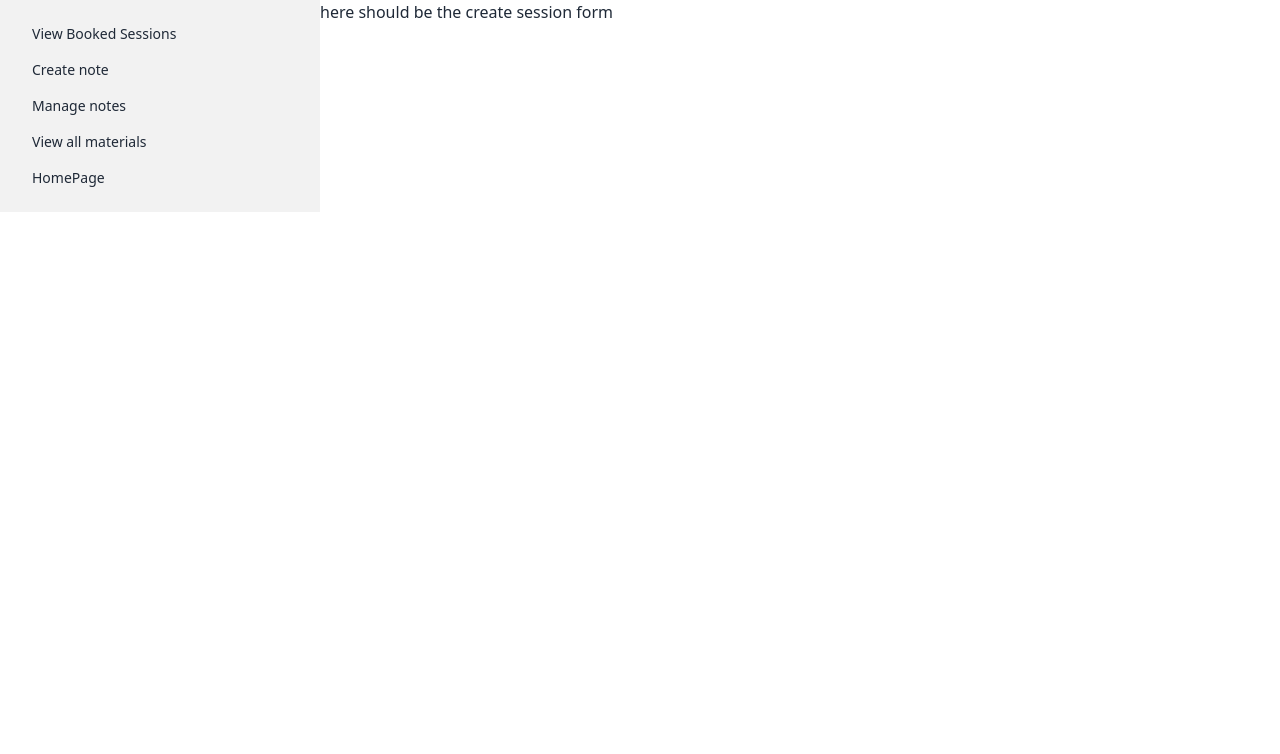
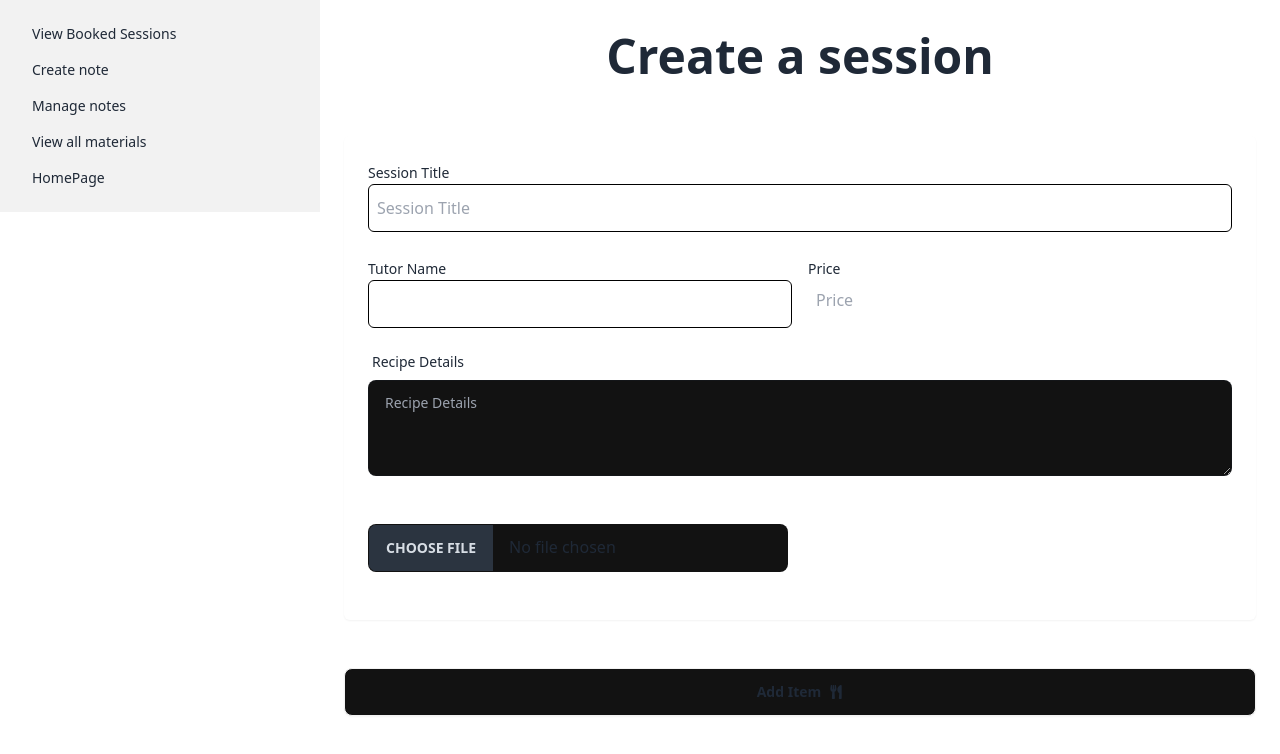
Before and after one commit to Sakib928/synaps, a React (Vite) app: page /dashboard/createSession in a window 1280 px wide. Shown: the top 754 px of the page. Built offline with nearby package versions, Linux system fonts and the light colour scheme; no server answers.

Commit message:
created all dashboard routes and template form

```diff
--- a/index.html
+++ b/index.html
@@ -3,9 +3,9 @@
 
 <head>
   <meta charset="UTF-8" />
-  <link rel="icon" type="image/svg+xml" href="/vite.svg" />
+  <link rel="icon" type="image/svg+xml" href="/src/assets/images/logo.svg" />
   <meta name="viewport" content="width=device-width, initial-scale=1.0" />
-  <title>Vite + React</title>
+  <title>Synaps-Home</title>
 </head>
 
 <body>
--- a/package.json
+++ b/package.json
@@ -17,8 +17,10 @@
     "localforage": "^1.10.0",
     "lottie-react": "^2.4.0",
     "match-sorter": "^6.3.4",
+    "moment": "^2.30.1",
     "react": "^18.2.0",
     "react-awesome-reveal": "^4.2.11",
+    "react-datepicker": "^7.0.0",
     "react-dom": "^18.2.0",
     "react-hook-form": "^7.51.5",
     "react-hot-toast": "^2.4.1",
--- a/src/Pages/Dashboard/TutorDashboard/CreateSession.jsx
+++ b/src/Pages/Dashboard/TutorDashboard/CreateSession.jsx
@@ -1,7 +1,82 @@
+// import { useState } from "react";
+import { Toaster } from "react-hot-toast";
+import { FaUtensils } from "react-icons/fa";
+import SectionTitle from "../../../components/SectionTitle/SectionTitle";
+import useAuth from "../../../hooks/useAuth";
+// import DatePicker from "react-datepicker";
+// import "react-datepicker/dist/react-datepicker.css";
+
 const CreateSession = () => {
+  // const [startDate, setStartDate] = useState(new Date());
+  // console.log(startDate);
+  // console.log(new Date());
+  const { user } = useAuth();
   return (
     <div>
-      <h1>here should be the create session form</h1>
+      <Toaster />
+      <SectionTitle heading={"Create a session"}></SectionTitle>
+      <section className="p-6 text-center">
+        <form
+          // onSubmit={handleSubmit(onSubmit)}
+          className="container flex flex-col mx-auto space-y-12"
+        >
+          <fieldset className="grid grid-cols-4 gap-6 p-6 rounded-md shadow-sm  text-left">
+            <div className="col-span-full sm:col-span-4">
+              <label htmlFor="email" className="text-sm">
+                Session Title
+              </label>
+              <input
+                id="email"
+                type="text"
+                placeholder="Session Title"
+                className="w-full rounded-md input border-black input-bordered p-2"
+              />
+            </div>
+            <div className="grid grid-cols-6 gap-4 col-span-full lg:col-span-4">
+              <div className="col-span-full sm:col-span-3">
+                <label htmlFor="lastname" className="text-sm">
+                  Tutor Name
+                </label>
+                <input
+                  id="lastname"
+                  type="text"
+                  value={user?.displayName}
+                  readOnly
+                  className="w-full rounded-md input border-black p-2"
+                />
+              </div>
+              <div className="col-span-full sm:col-span-3">
+                <label htmlFor="lastname" className="text-sm">
+                  Price
+                </label>
+                <input
+                  id="lastname"
+                  type="text"
+                  placeholder="Price"
+                  className="w-full rounded-md focus:ring focus:ring-opacity-75 dark:text-gray-50 focus:dark:ring-violet-600 dark:border-gray-300 p-2"
+                />
+              </div>
+              <div className="col-span-full">
+                <label className="form-control ">
+                  <div className="label">
+                    <span className="label-text">Recipe Details</span>
+                  </div>
+                  <textarea
+                    className="textarea textarea-bordered h-24 bg-[#121212]"
+                    placeholder="Recipe Details"
+                  ></textarea>
+                </label>
+              </div>
+            </div>
+            <div className="form-control w-full my-6 col-span-2">
+              <input type="file" className="file-input w-full bg-[#121212]" />
+            </div>
+          </fieldset>
+          <button className="btn bg-[#121212]" type="submit">
+            Add Item <FaUtensils></FaUtensils>
+          </button>
+        </form>
+      </section>
     </div>
   );
 };
--- a/src/Pages/Register/Register.jsx
+++ b/src/Pages/Register/Register.jsx
@@ -10,21 +10,27 @@ import { useForm } from "react-hook-form";
 import { axiosPublic } from "../../hooks/useAxiosPublic";
 
 const Register = () => {
-  const { createUser, profileUpdate, logout } = useAuth();
+  const { createUser, profileUpdate, logout, authReload, setAuthReload } =
+    useAuth();
   const [passState, setPassState] = useState(false);
   const navigate = useNavigate();
   const handleShowPass = () => {
     setPassState(!passState);
   };
+
   const {
     register,
     handleSubmit,
     formState: { errors },
   } = useForm();
+
   const onSubmit = (data) => {
     console.log(data);
+
     createUser(data.email, data.password)
       .then(() => {
+        // console.log(res.user);
+        profileUpdate(data.name, data.photo).then(() => {
           const user = {
             name: data.name,
             email: data.email,
@@ -35,9 +41,7 @@ const Register = () => {
               toast.success("Successfully registered");
             }
           });
-        setTimeout(() => {
-          profileUpdate(data.name, data.photo);
-        }, 2000);
+        });
         logout().then(() => {
           navigate("/login");
         });
@@ -45,6 +49,9 @@ const Register = () => {
       .catch((err) => {
         toast.error(err);
       });
+    setTimeout(() => {
+      setAuthReload(!authReload);
+    }, 2000);
   };
   return (
     <div className="hero min-h-screen bg-base-200">
@@ -131,10 +138,11 @@ const Register = () => {
                 </div>
                 <div className="form-control mt-4">
                   <select
+                    defaultValue={"default"}
                     {...register("role", { required: true })}
                     className="select select-bordered w-full max-w-xs"
                   >
-                    <option disabled selected>
+                    <option value="default" disabled selected>
                       Select your role
                     </option>
                     <option>student</option>
--- a/src/components/Header/Navbar.jsx
+++ b/src/components/Header/Navbar.jsx
@@ -20,7 +20,7 @@ const Navbar = () => {
         <Link to={"/register"}>Register</Link>
       </li>
       <li>
-        <Link to={"/dashboard"}>Dashboard</Link>
+        <Link to={"/dashboard/createSession"}>Dashboard</Link>
       </li>
       <li onClick={handleLogout}>
         <button>Log out</button>
--- a/src/providers/AuthProvider.jsx
+++ b/src/providers/AuthProvider.jsx
@@ -20,6 +20,7 @@ const AuthProvider = ({ children }) => {
   const [user, setUser] = useState(null);
   const [loading, setLoading] = useState(true);
   const [sessions, setSessions] = useState([]);
+  const [authReload, setAuthReload] = useState(false);
 
   const createUser = (email, password) => {
     setLoading(true);
@@ -65,7 +66,7 @@ const AuthProvider = ({ children }) => {
       }
     });
     return () => unsubscribe();
-  }, []);
+  }, [authReload]);
   const authInfo = {
     user,
     createUser,
@@ -78,6 +79,8 @@ const AuthProvider = ({ children }) => {
     profileUpdate,
     sessions,
     setSessions,
+    authReload,
+    setAuthReload,
   };
   return (
     <AuthContext.Provider value={authInfo}>{children}</AuthContext.Provider>
```
Also changed, not shown: 1 other file (tests, documents, lock files or other folders). Lines whose indentation alone changed are shown as unchanged.
